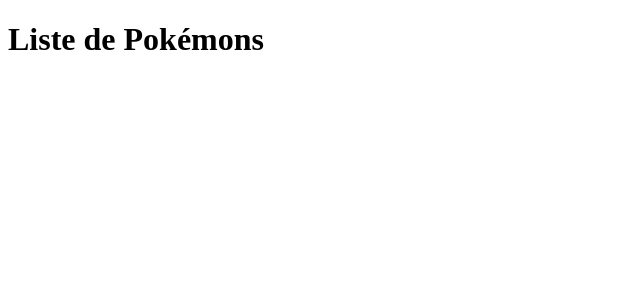
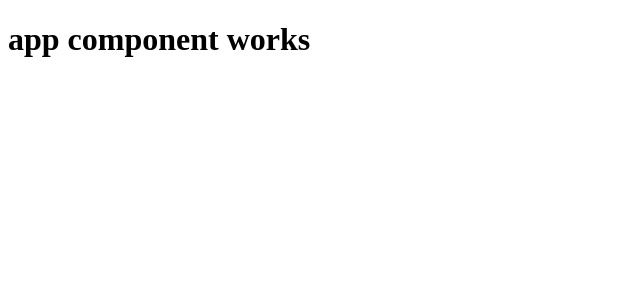
Before and after one commit to Jahray0/ng-pokemon-app, an Angular app: page / in a window 1280 px wide. Shown: the top 300 px of the page, without its empty margins (0-640 px from the left). Built offline with nearby package versions, Linux system fonts and the light colour scheme.

Commit message:
section 6.1 template

```diff
--- /dev/null
+++ b/src/app/app.component.html
@@ -0,0 +1 @@
+<h1>app component works</h1>
--- a/src/app/app.component.ts
+++ b/src/app/app.component.ts
@@ -4,7 +4,7 @@
 
 @Component({
   selector: 'app-root',
-  template: `<h1>Liste de Pokémons</h1>`,
+  templateUrl: './app.component.html',
   styleUrls: ['./app.component.scss']
 })
 
```
Also changed, not shown: 1 other file (tests, documents, lock files or other folders).
